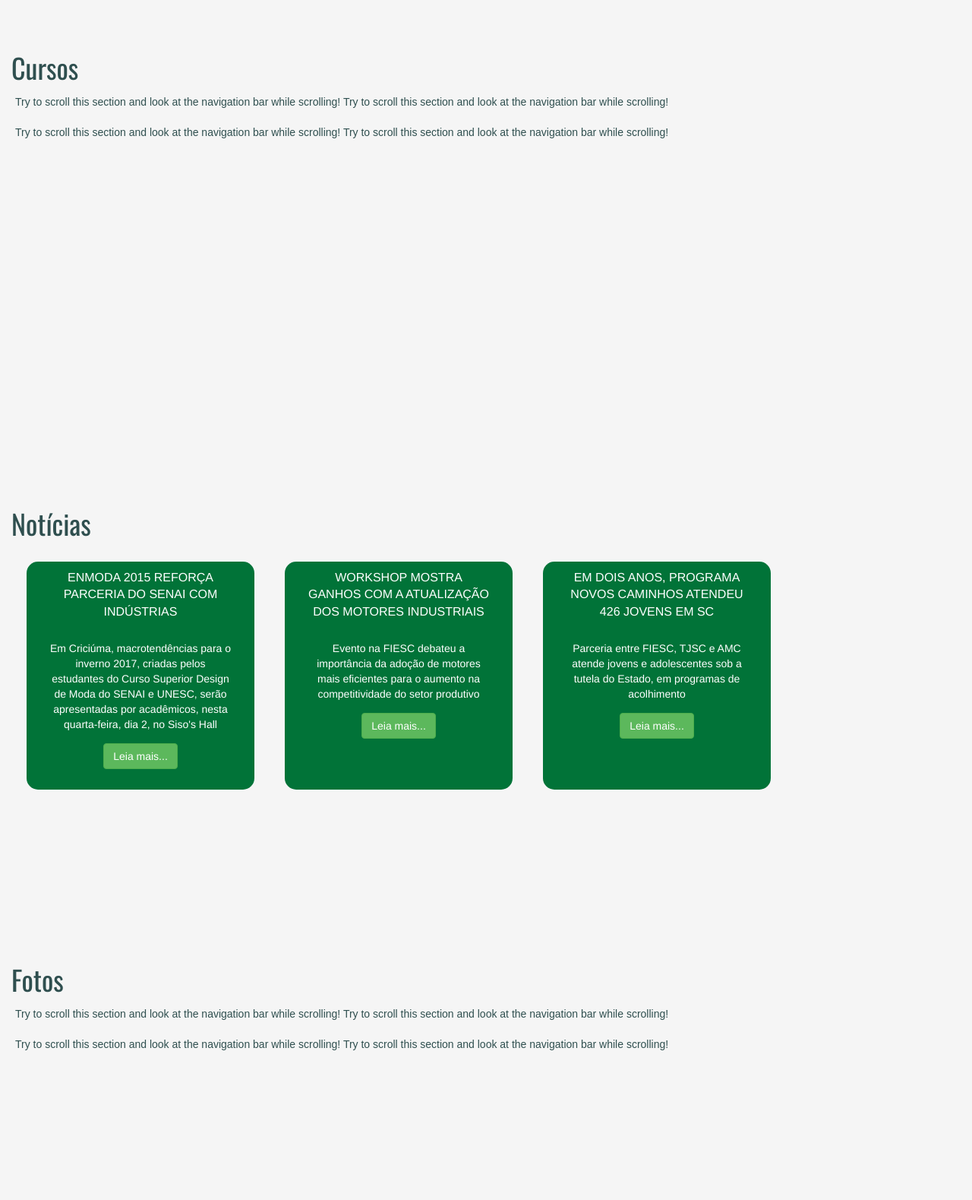
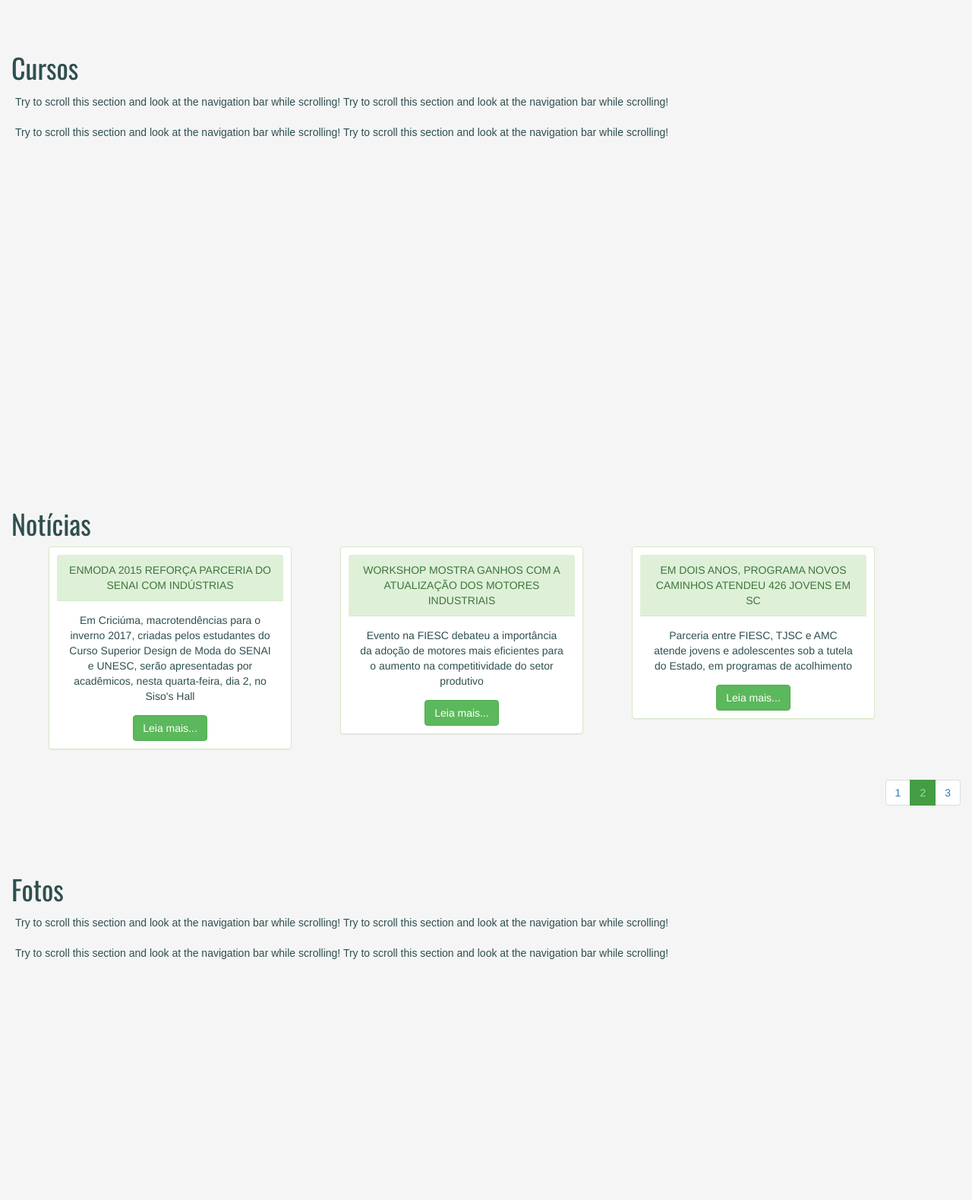
Before and after one commit to fabituany/senaibrusque, a PHP site: page / in a window 1280 px wide. Shown: the part 803-2382 px from the top of the page at 76% size. Run offline with PHP 8.4, Linux system fonts and the light colour scheme.

Commit message:
última versão

```diff
--- a/css/estilo.css
+++ b/css/estilo.css
@@ -53,7 +53,7 @@ Seções
 */
 #inicio {padding-top:50px;height:500px;color: #fff; background-color: whitesmoke; padding: 0;}
 #cursos {padding-top:50px;height:600px;color: #fff; background-color: whitesmoke;}
-#noticias {padding-top:50px;height:600px;color: #fff; background-color: whitesmoke;}
+#noticias {padding-top:50px;height:auto;color: darkslategrey; background-color: whitesmoke;}
 #fotos {padding-top:50px;height:500px;color: #fff; background-color: whitesmoke;}
 #videos {padding-top:50px;height:500px;color: #fff; background-color: whitesmoke;}
 #contato {padding-top:50px;height:auto;color: #fff; background-color: whitesmoke;}
@@ -116,33 +116,32 @@ Carrossel de imagens
     padding: 5px;
 }
 
-  #noticias .col-md-3 {
-    display: block;
-    margin: 20px;
-    text-align: center;
-    // border: 1px solid black;
-    border-radius: 15px;
-    background-color: #017338;
-    width:300px;
-    height:300px;
+//Sistema de notícias
+
+#noticias .panel{
+    margin: 5%;
+    padding: 10px;
 }
 
-#noticias .col-md-3 .panel-heading {
-    font-size: 16px;
+#noticias .row .panel {
+    margin-left:5%;
+    padding: 10px;
+    height: auto;
+    text-align: center
 }
 
-.modal {
+#noticias .pagination .active a{
+    background-color: #449d44;
+    border-color:#449d44;
+    color:lightgreen;
+}
 
-}
+.modal{margin-top:50px;}
+.modal-content p{text-align:justify;}
 
 #noticias p {
     color: darkslategrey;
     font-family: arial;
-      padding: 5px;
-  }
-
-  .modal-content .modal-header {
-      color:darkslategrey;
 }
 
 #fotos p {
--- a/noticias.php
+++ b/noticias.php
@@ -1,23 +1,24 @@
 <section id="noticias" class="container-fluid">
     <h1>Notícias</h1>
-
-    <div class="col-md-3">
+    <div class="row">
+        <div class="panel panel-success col-lg-3 col-md-3 col-sm-3">
             <div class="panel-heading">ENMODA 2015 REFORÇA PARCERIA DO SENAI COM INDÚSTRIAS</div>
             <div class="panel-body">Em Criciúma, macrotendências para o inverno 2017, criadas pelos estudantes do Curso Superior Design de Moda do SENAI e UNESC, serão apresentadas por acadêmicos, nesta quarta-feira, dia 2, no Siso's Hall</div>
-        <button type="button" class="btn btn-success btn-default" data-toggle="modal" data-target="#myModal1">Leia mais...</button>
+            <button type="button" class="btn btn-success center-block" data-toggle="modal" data-target="#noticia1">Leia mais...</button>
 
             <!-- Modal -->
-        <div id="myModal1" class="modal" class="modal fade" role="dialog">
+            <div id="noticia1" class="modal fade" role="dialog">
                 <div class="modal-dialog modal-lg">
 
                     <!-- Modal content-->
                     <div class="modal-content">
                         <div class="modal-header">
-                        <!--<button type="button" class="close" data-dismiss="modal">&times;</button>-->
+                            <button type="button" class="close" data-dismiss="modal">&times;</button>
                             <h3 class="modal-title">ENMODA 2015 REFORÇA PARCERIA DO SENAI COM INDÚSTRIAS</h3>
                             <h4>Em Criciúma, macrotendências para o inverno 2017, criadas pelos estudantes do Curso Superior Design de Moda do SENAI e UNESC, serão apresentadas por acadêmicos, nesta quarta-feira, dia 2, no Siso's Hall</h4>
                         </div>
                         <div class="modal-body">
+                            <time class="h4">30/11/2015 20:44:56</time>
                             <p>
                                 Florianópolis, 30.11.2015 – A décima segunda edição do EnModa traz como novidade o aprofundamento da parceria entre faculdade e indústria. Realizado pelo curso superior em Tecnologia em Design de Moda do SENAI em Criciúma, em parceria com a Unesc, o evento será realizado na próxima quarta-feira, dia 2, no Siso’s Hall. Nesta edição, que traz as macrotendências para o inverno 2017, os modelos que serão exibidos na passarela foram concebidos em conjunto com 23 empresas ligadas ao setor do vestuário. A partir dos projetos realizados pelos acadêmicos da sexta fase do curso, cada empresa escolheu três looks para apoiar a criação, sendo dois com conceito comercial e um conceitual.
                             </p>
@@ -43,23 +44,24 @@
             </div>
         </div>
 
-    <div class="col-md-3">
+        <div class="panel panel-success col-lg-3 col-md-3 col-sm-3">
             <div class="panel-heading">WORKSHOP MOSTRA GANHOS COM A ATUALIZAÇÃO DOS MOTORES INDUSTRIAIS</div>
             <div class="panel-body">Evento na FIESC debateu a importância da adoção de motores mais eficientes para o aumento na competitividade do setor produtivo</div>
-        <button type="button" class="btn btn-success btn-default" data-toggle="modal" data-target="#myModal2">Leia mais...</button>
+            <button type="button" class="btn btn-success center-block" data-toggle="modal" data-target="#noticia2">Leia mais...</button>
 
             <!-- Modal -->
-        <div id="myModal2" class="modal fade" role="dialog">
+            <div id="noticia2" class="modal fade" role="dialog">
                 <div class="modal-dialog modal-lg">
 
                     <!-- Modal content-->
                     <div class="modal-content">
                         <div class="modal-header">
-                        <!--<button type="button" class="close" data-dismiss="modal">&times;</button>-->
+                            <button type="button" class="close" data-dismiss="modal">&times;</button>
                             <h3 class="modal-title">WORKSHOP MOSTRA GANHOS COM A ATUALIZAÇÃO DOS MOTORES INDUSTRIAIS</h3>
                             <h4>Evento na FIESC debateu a importância da adoção de motores mais eficientes para o aumento na competitividade do setor produtivo</h4>
                         </div>
                         <div class="modal-body">
+                            <time class="h4">30/11/2015 15:20:56</time>
                             <p>
                                 Florianópolis, 30.11.2015 – Redução no consumo de energia e aumento na vida útil dos motores são algumas das principais vantagens ao se adotar os motores elétricos de alta eficiência. O tema foi debatido no Workshop sobre Motores Premium, realizado na Federação das Indústrias de Santa Catarina (FIESC). Para uma plateia de industriais, especialistas de Eletrobras, BNDES e da Associação Brasileira da Indústria Elétrica e Eletrônica (Abinee) explicaram as vantagens que podem ser obtidas com a adoção de motores enquadrados na especificação IR3, classificados como “Premium”.
                             </p>
@@ -92,23 +94,24 @@
             </div>
         </div>
 
-    <div class="col-md-3">
+        <div class="panel panel-success col-lg-3 col-md-3 col-sm-3">
             <div class="panel-heading">EM DOIS ANOS, PROGRAMA NOVOS CAMINHOS ATENDEU 426 JOVENS EM SC</div>
             <div class="panel-body">Parceria entre FIESC, TJSC e AMC atende jovens e adolescentes sob a tutela do Estado, em programas de acolhimento</div>
-        <button type="button" class="btn btn-success btn-default" data-toggle="modal" data-target="#myModal3">Leia mais...</button>
+            <button type="button" class="btn btn-success center-block" data-toggle="modal" data-target="#noticia3">Leia mais...</button>
 
             <!-- Modal -->
-        <div id="myModal3" class="modal fade" role="dialog">
+            <div id="noticia3" class="modal fade" role="dialog">
                 <div class="modal-dialog modal-lg">
 
                     <!-- Modal content-->
                     <div class="modal-content">
                         <div class="modal-header">
-                        <!--<button type="button" class="close" data-dismiss="modal">&times;</button>-->
+                            <button type="button" class="close" data-dismiss="modal">&times;</button>
                             <h3 class="modal-title">EM DOIS ANOS, PROGRAMA NOVOS CAMINHOS ATENDEU 426 JOVENS EM SC</h3>
                             <h4>Parceria entre FIESC, TJSC e AMC atende jovens e adolescentes sob a tutela do Estado, em programas de acolhimento</h4>
                         </div>
                         <div class="modal-body">
+                            <time class="h4">28/11/2015 10:00:56</time>
                             <p>
                                 Florianópolis, 28.11.2015 – Um total de 426 jovens e adolescentes que estão ou estiveram sob a tutela do Estado em todas as regiões de Santa Catarina já passaram, desde 2013, por cursos de preparação para o mundo do trabalho, de qualificação profissional e de educação de jovens e adultos, oferecidos pelo Programa Novos Caminhos. A iniciativa é uma parceria da Federação das Indústrias (FIESC) – e suas entidades SESI, SENAI e IEL – com o Tribunal de Justiça de Santa Catarina (TJSC) e a Associação dos Magistrados Catarinenses (AMC). Neste sábado (28), cerca de 150 estudantes receberam seus certificados, em uma solenidade realizada no Centro de Educação, Eventos e Lazer (CEEL), no Campeche, em Florianópolis.
                                 “O programa tem sido muito positivo; 39 jovens, que já se formaram, estão empregados, trabalhando no setor industrial. O mais importante é que estamos formando bons profissionais e também bons cidadãos”, afirmou o presidente da FIESC, Glauco José Côrte. A construção da cidadania aliada à capacitação para o trabalho é uma premissa defendida pelo empresário desde o início de sua gestão da FIESC e ganha relevância em iniciativas como o Novos Caminhos, que oferece oportunidades a jovens que vivem em programas de acolhimento em instituições ou com outras famílias. Esses jovens não podem viver com seus pais – são órfãos, suas famílias não têm condições de dar sustento ou são vítimas de violência doméstica, entre outras circunstâncias. “Queremos mostrar que o jovem e a criança têm valor, independentemente de sua condição, que precisa ser respeitada. No período em que estamos trabalhando com esses jovens, queremos que suas potencialidades sejam reveladas. Nosso propósito, portanto, é ajudá-los a ter consciência do seu valor e da sua importância para a sociedade”, acrescentou Côrte.
@@ -134,5 +137,12 @@
                 </div>
             </div>
         </div>
+    </div>
+
+<ul class="pagination pull-right">
+    <li><a href="#">1</a></li>
+    <li class="active"><a href="#">2</a></li>
+    <li><a href="#">3</a></li>
+</ul>
 
 </section>
```
Lines whose indentation alone changed are shown as unchanged.
